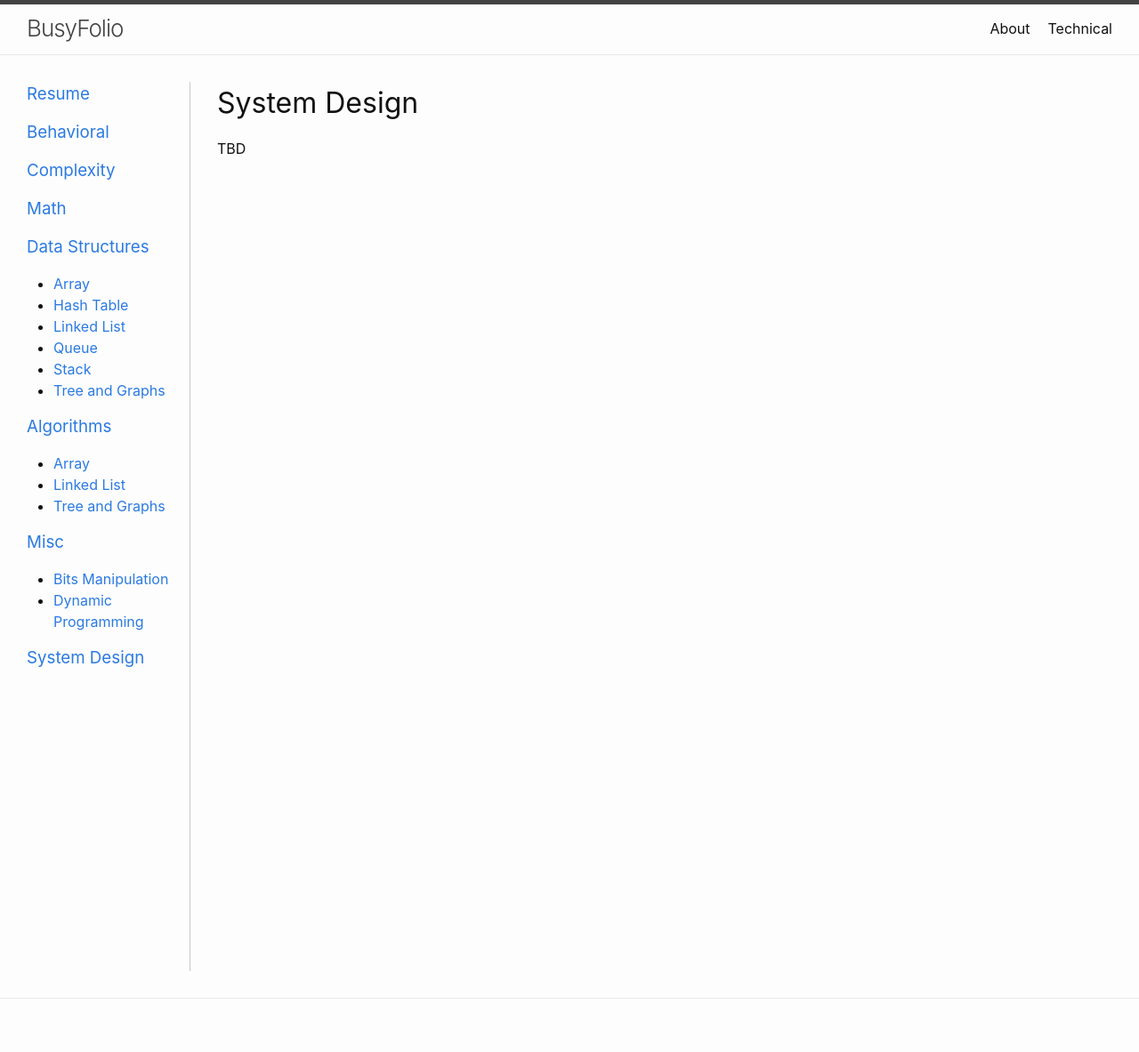
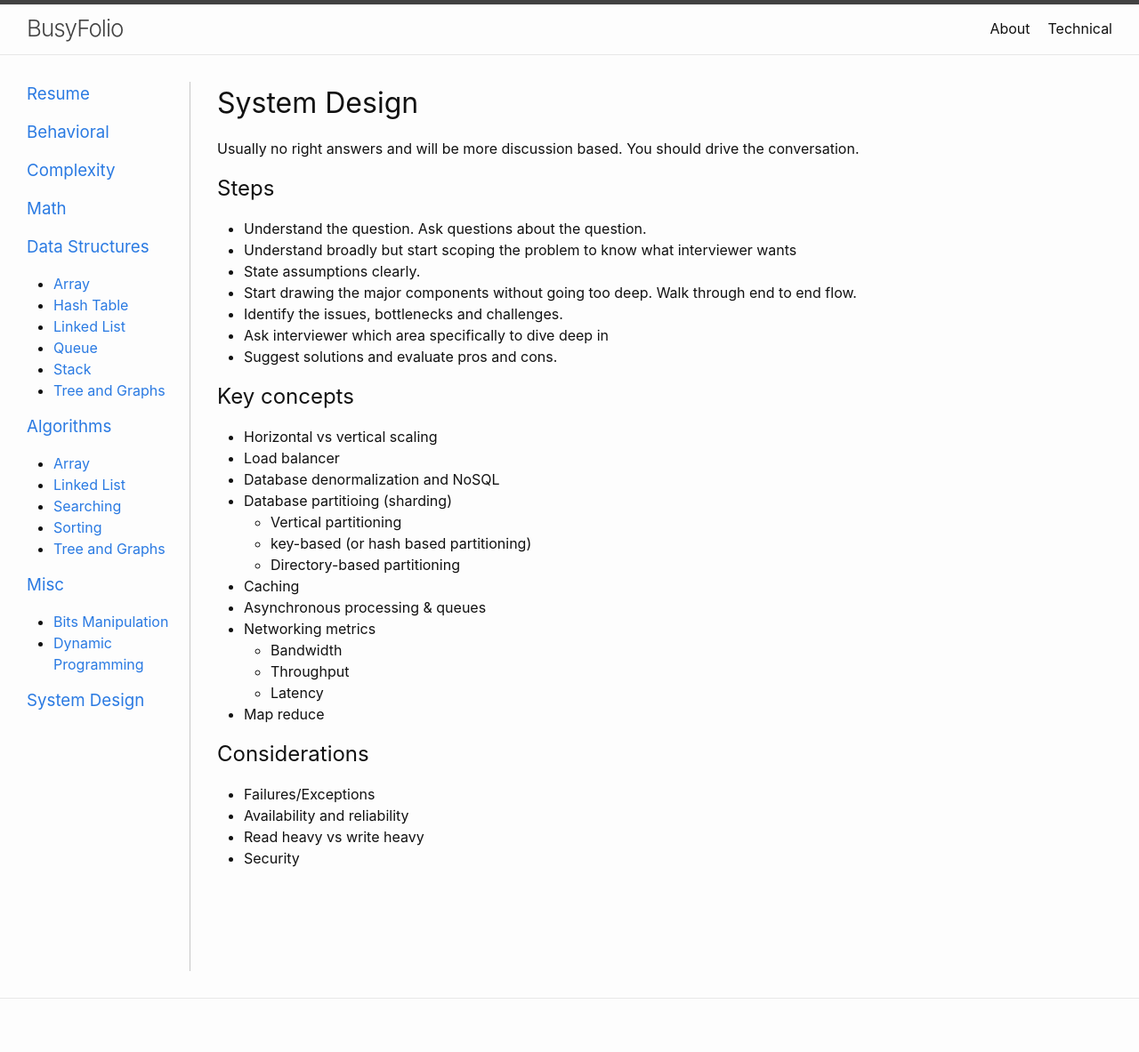
Before and after one commit to bzthin/bzthin.github.io, a Jekyll site: the page built from pages/technical/system-design/system-design.md, in a window 1280 px wide. Shown: the whole page at 89% size. Built offline with Jekyll 4.4.1, drawn with Linux system fonts in a browser that asks for light colours.

Commit message:
Add system design and sorting pages

```diff
--- a/_data/navigation.yml
+++ b/_data/navigation.yml
@@ -29,6 +29,10 @@ technical:
         url: /algorithms/array
       - page: Linked List
         url: /algorithms/linked-list
+      - page: Searching
+        url: /algorithms/searching
+      - page: Sorting
+        url: /algorithms/sorting
       - page: Tree and Graphs
         url: /algorithms/tree-graph
   - title: Misc
--- a/pages/technical/system-design/system-design.md
+++ b/pages/technical/system-design/system-design.md
@@ -5,4 +5,35 @@ permalink: /system-design
 ---
 
 # System Design
-TBD
+Usually no right answers and will be more discussion based. You should drive the conversation.
+
+## Steps
+- Understand the question. Ask questions about the question.
+- Understand broadly but start scoping the problem to know what interviewer wants
+- State assumptions clearly.
+- Start drawing the major components without going too deep. Walk through end to end flow.
+- Identify the issues, bottlenecks and challenges.
+- Ask interviewer which area specifically to dive deep in
+- Suggest solutions and evaluate pros and cons.
+
+## Key concepts
+- Horizontal vs vertical scaling
+- Load balancer
+- Database denormalization and NoSQL
+- Database partitioing (sharding)
+  - Vertical partitioning
+  - key-based (or hash based partitioning)
+  - Directory-based partitioning
+- Caching
+- Asynchronous processing & queues
+- Networking metrics
+  - Bandwidth
+  - Throughput
+  - Latency
+- Map reduce
+
+## Considerations
+- Failures/Exceptions
+- Availability and reliability
+- Read heavy vs write heavy
+- Security
```
Also changed, not shown: pages/technical/algorithms/searching.md (added, +12 -0 lines), pages/technical/algorithms/sorting.md (added, +52 -0 lines).
